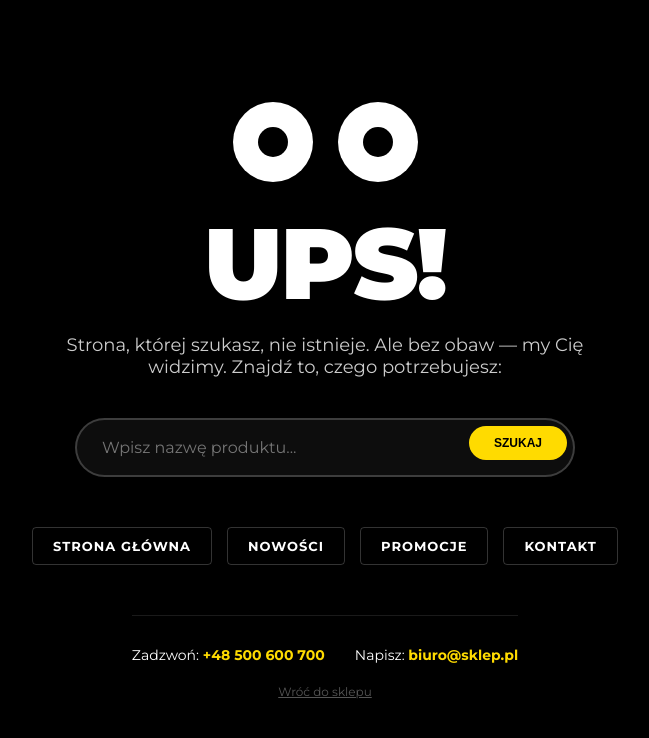
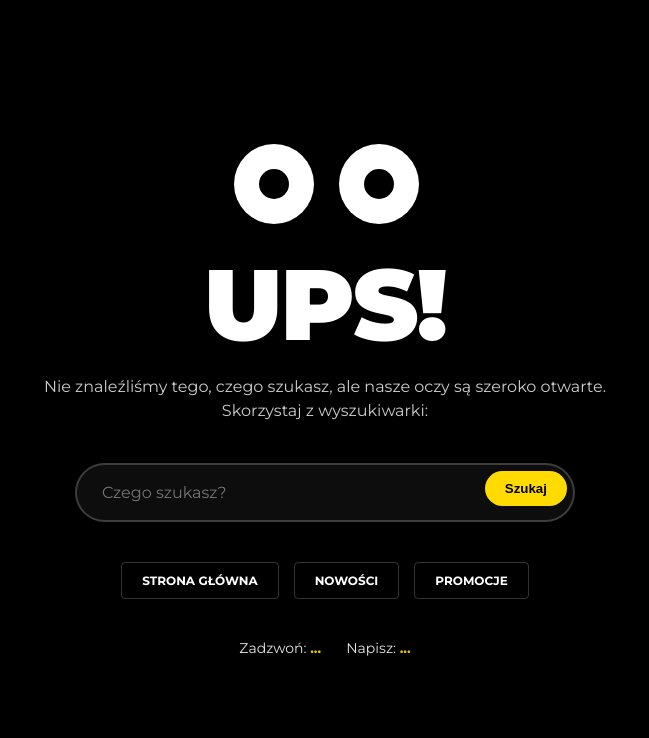
Before and after one commit to bibliotekaglazury-jpg/404-, a plain HTML site: page index.html in a window 1280 px wide. Shown: the whole page, without its empty margins (315-964 px from the left). Drawn offline with Linux system fonts and the light colour scheme.

Commit message:
Refactor styles and update search form structure

```diff
--- a/index.html
+++ b/index.html
@@ -12,46 +12,40 @@
             background: var(--bg); color: var(--text);
             font-family: 'Montserrat', sans-serif;
             display: flex; flex-direction: column; align-items: center; justify-content: center;
-            min-height: 100vh; overflow-x: hidden; text-align: center; padding: 20px;
+            min-height: 100vh; overflow: hidden; text-align: center; padding: 20px;
         }
 
-        /* ИНТЕРАКТИВНЫЕ ГЛАЗА */
-        .eyes-row { display: flex; gap: 25px; margin-bottom: 20px; }
+        .eyes-row { display: flex; gap: 25px; margin-bottom: 20px; animation: shvr .2s infinite; }
         .eye { width: 80px; height: 80px; background: #fff; border-radius: 50%; position: relative; overflow: hidden; }
         .pupil { width: 30px; height: 30px; background: #000; border-radius: 50%; position: absolute; top: 50%; left: 50%; transform: translate(-50%, -50%); transition: 0.1s ease-out; }
 
-        /* ТЕКСТОВЫЙ БЛОК */
         h1 { font-size: clamp(40px, 8vw, 100px); font-weight: 900; letter-spacing: -2px; margin-bottom: 10px; }
-        p { font-size: 18px; opacity: 0.8; margin-bottom: 40px; max-width: 600px; }
+        p { font-size: 16px; opacity: 0.8; margin-bottom: 40px; max-width: 600px; line-height: 1.5; }
 
         /* УНИВЕРСАЛЬНЫЙ ПОИСК */
-        .search-box { width: 100%; max-width: 500px; position: relative; margin-bottom: 50px; }
+        .search-box { width: 100%; max-width: 500px; position: relative; margin-bottom: 40px; }
         .search-box input {
             width: 100%; padding: 18px 25px; border-radius: 50px; border: 2px solid rgba(255,255,255,0.2);
             background: rgba(255,255,255,0.05); color: #fff; font-size: 16px; font-family: inherit; outline: none;
-            transition: 0.3s;
         }
-        .search-box input:focus { border-color: var(--accent); background: rgba(255,255,255,0.1); }
+        .search-box input:focus { border-color: var(--accent); }
         .search-btn {
             position: absolute; right: 8px; top: 8px; background: var(--accent); border: none;
-            padding: 10px 25px; border-radius: 40px; font-weight: 900; cursor: pointer; text-transform: uppercase; font-size: 12px;
+            padding: 10px 20px; border-radius: 40px; font-weight: 900; cursor: pointer;
         }
 
-        /* КНОПКИ НАВИГАЦИИ */
-        .nav-links { display: flex; flex-wrap: wrap; justify-content: center; gap: 15px; margin-bottom: 50px; }
-        .nav-links a {
-            text-decoration: none; color: var(--text); font-weight: 700; text-transform: uppercase;
-            font-size: 13px; letter-spacing: 1px; padding: 10px 20px; border: 1px solid rgba(255,255,255,0.2);
-            border-radius: 4px; transition: 0.3s;
-        }
-        .nav-links a:hover { background: var(--text); color: var(--bg); }
+        /* КНОПКИ И КОНТАКТЫ */
+        .nav-links { display: flex; gap: 15px; margin-bottom: 40px; flex-wrap: wrap; justify-content: center; }
+        .nav-links a { text-decoration: none; color: #fff; font-size: 12px; font-weight: 700; padding: 10px 20px; border: 1px solid rgba(255,255,255,0.2); border-radius: 4px; }
 
-        /* КОНТАКТЫ */
-        .contacts { display: flex; gap: 30px; font-size: 14px; border-top: 1px solid rgba(255,255,255,0.1); padding-top: 30px; }
+        .contacts { display: flex; gap: 25px; font-size: 14px; opacity: 0.9; }
         .contacts a { color: var(--accent); text-decoration: none; font-weight: 700; }
 
-        /* КНОПКА "НАЗАД" */
-        .back-home { color: #555; text-decoration: underline; font-size: 12px; cursor: pointer; margin-top: 20px; }
+        @keyframes shvr {
+            0% { transform: translate(1px, 1px); }
+            50% { transform: translate(-1px, -1px); }
+            100% { transform: translate(1px, -1px); }
+        }
     </style>
 </head>
 <body>
@@ -61,32 +55,29 @@
         <div class="eye"><div class="pupil"></div></div>
     </div>
 
-    <h1>UPS!</h1>
-    <p>Strona, której szukasz, nie istnieje. Ale bez obaw — my Cię widzimy. Znajdź to, czego potrzebujesz:</p>
+    <h1 id="shop-name-title">UPS!</h1>
+    <p>Nie znaleźliśmy tego, czego szukasz, ale nasze oczy są szeroko otwarte. Skorzystaj z wyszukiwarki:</p>
 
-    <!-- ПОИСК (Универсальный) -->
-    <form class="search-box" action="/pl/search" method="get" target="_top">
-        <input type="text" name="search" placeholder="Wpisz nazwę produktu...">
+    <!-- ДИНАМИЧЕСКИЙ ПОИСК -->
+    <form class="search-box" id="dynamic-search" action="/pl/search" method="get" target="_top">
+        <input type="text" name="search" placeholder="Czego szukasz?">
         <button type="submit" class="search-btn">Szukaj</button>
     </form>
 
-    <!-- НАВИГАЦИЯ (Подходит для любого магазина) -->
     <div class="nav-links">
-        <a href="/" target="_top">Strona główna</a>
-        <a href="/pl/new" target="_top">Nowości</a>
-        <a href="/pl/promotions" target="_top">Promocje</a>
-        <a href="/pl/contact" target="_top">Kontakt</a>
+        <a href="/" target="_top">STRONA GŁÓWNA</a>
+        <a href="/pl/new" target="_top">NOWOŚCI</a>
+        <a href="/pl/promotions" target="_top">PROMOCJE</a>
     </div>
 
-    <!-- КОНТАКТЫ -->
+    <!-- КОНТАКТЫ ПОДТЯГИВАЮТСЯ ИЗ SHOPER -->
     <div class="contacts">
-        <div>Zadzwoń: <a href="tel:+48500600700">+48 500 600 700</a></div>
-        <div>Napisz: <a href="mailto:biuro@sklep.pl">biuro@sklep.pl</a></div>
+        <div>Zadzwoń: <a href="#" id="shop-phone">...</a></div>
+        <div>Napisz: <a href="#" id="shop-email">...</a></div>
     </div>
 
-    <div class="back-home" onclick="window.parent.location.href='/'">Wróć do sklepu</div>
-
     <script>
+        // 1. ЛОГИКА ГЛАЗ
         const pupils = document.querySelectorAll('.pupil');
         document.addEventListener('mousemove', (e) => {
             pupils.forEach(pupil => {
@@ -100,6 +91,36 @@
                 pupil.style.transform = `translate(calc(-50% + ${x}px), calc(-50% + ${y}px))`;
             });
         });
+
+        // 2. МАГИЯ ПРОГРАММИСТА: ПОЛУЧАЕМ ДАННЫЕ ИЗ URL
+        const params = new URLSearchParams(window.location.search);
+        const shopPhone = params.get('phone');
+        const shopEmail = params.get('email');
+        const shopUrl = params.get('url');
+
+        if (shopPhone) {
+            document.getElementById('shop-phone').innerText = shopPhone;
+            document.getElementById('shop-phone').href = "tel:" + shopPhone.replace(/\s+/g, '');
+        }
+        if (shopEmail) {
+            document.getElementById('shop-email').innerText = shopEmail;
+            document.getElementById('shop-email').href = "mailto:" + shopEmail;
+        }
+
+        // Исправляем пути ссылок, если передан shopUrl
+        if (shopUrl) {
+            const links = document.querySelectorAll('a[target="_top"], form');
+            links.forEach(el => {
+                if (el.tagName === 'A') {
+                    const currentHref = el.getAttribute('href');
+                    if (currentHref.startsWith('/')) el.href = shopUrl.replace(/\/$/, '') + currentHref;
+                }
+                if (el.tagName === 'FORM') {
+                    const currentAction = el.getAttribute('action');
+                    el.action = shopUrl.replace(/\/$/, '') + currentAction;
+                }
+            });
+        }
     </script>
 </body>
 </html>
```
